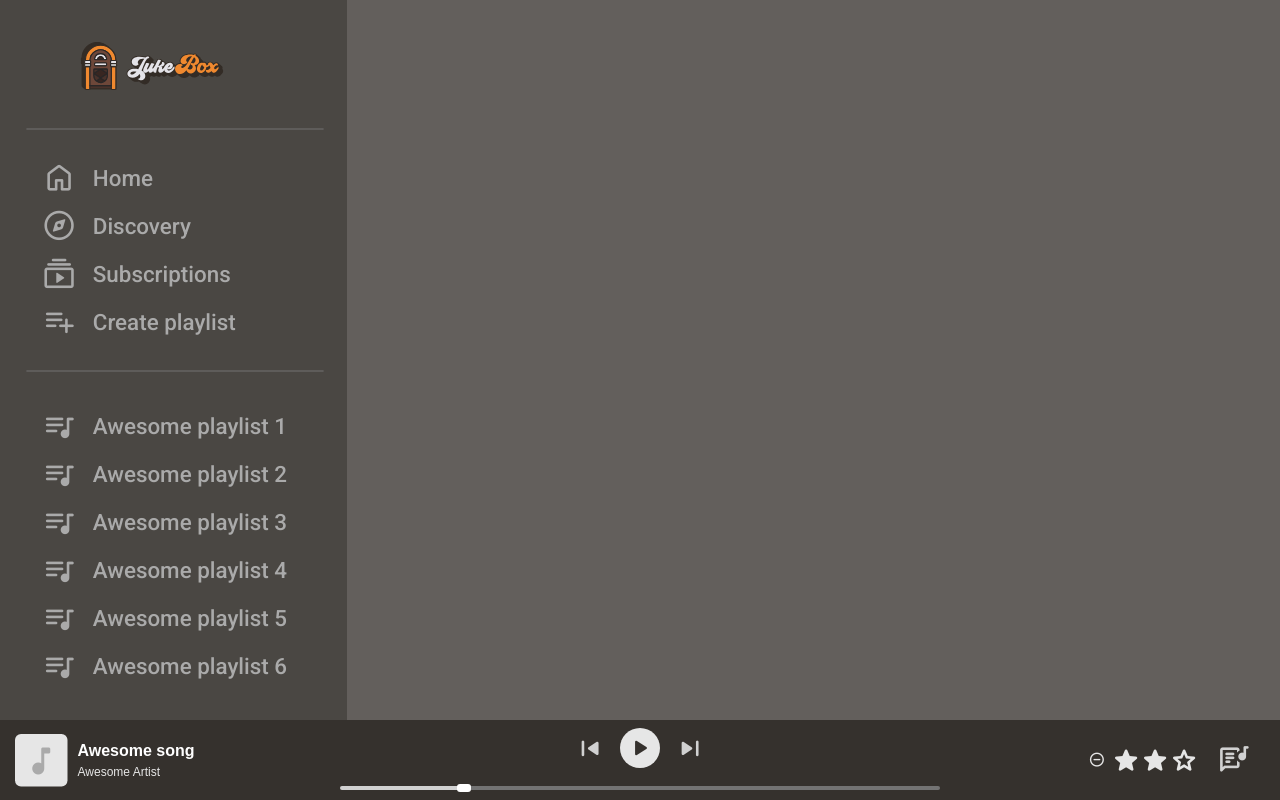
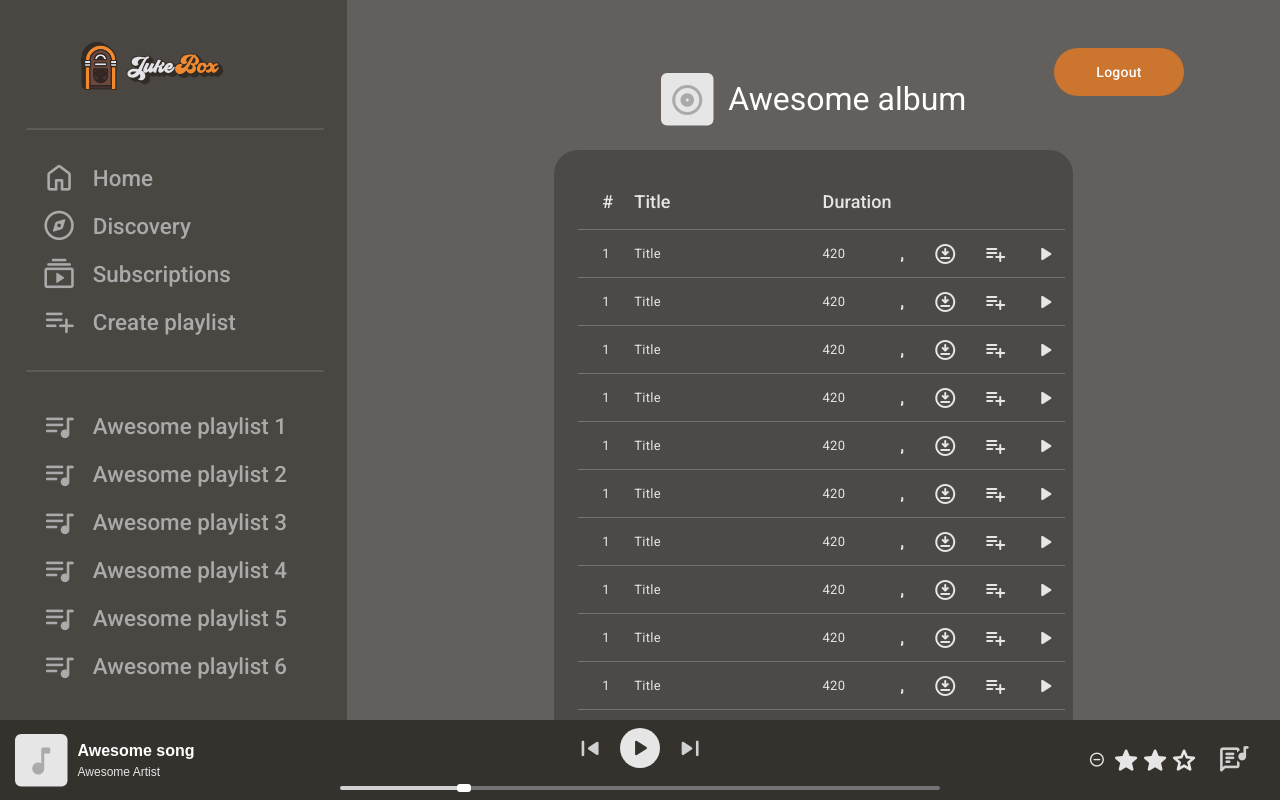
Before and after one commit to lukascobbler/ruo-jukebox, an Angular app in the folder front-end/: page /album/1 in a window 1280 px wide. Before the commit this address led to /. Built offline with nearby package versions, Linux system fonts and the light colour scheme.

Commit message:
feature: added user individual album page

```diff
--- a/front-end/src/app/app.routes.ts
+++ b/front-end/src/app/app.routes.ts
@@ -3,10 +3,12 @@ import {HomeComponent} from './components/user/home/home.component';
 import {GenresComponent} from './components/user/discovery/genres/genres.component';
 import {MusicContentComponent} from './components/user/discovery/music-content/music-content.component';
 import {SubscriptionsComponent} from './components/user/subscriptions/subscriptions.component';
+import {AlbumComponent} from './components/user/entity-pages/album/album.component';
 
 export const routes: Routes = [
   {path: "home", component: HomeComponent},
   {path: "discovery", component: GenresComponent},
   {path: "genre/:id", component: MusicContentComponent},
+  {path: "album/:id", component: AlbumComponent},
   {path: "subscriptions", component: SubscriptionsComponent}
 ];
--- a/front-end/src/app/components/user/dialogs/create-playlist/create-playlist-dialog.component.ts
+++ b/front-end/src/app/components/user/dialogs/create-playlist/create-playlist-dialog.component.ts
@@ -1,8 +1,6 @@
 import { Component } from '@angular/core';
 import {MatFormField, MatLabel} from "@angular/material/form-field";
 import {MatIconButton} from "@angular/material/button";
-import {MatOption} from "@angular/material/core";
-import {MatSelect} from "@angular/material/select";
 import {MatDialogRef} from '@angular/material/dialog';
 import {MatInput} from '@angular/material/input';
 
--- a/front-end/src/app/components/user/entity-pages/album/album.component.html
+++ b/front-end/src/app/components/user/entity-pages/album/album.component.html
@@ -1 +1,11 @@
-<p>album works!</p>
+<div class="container">
+  <button class="logout-button yellow-button">Logout</button>
+
+  <div class="album">
+    <div class="text-and-image">
+      <app-box-missing-icon-small [icon_name]="'album'" />
+      <p class="big-text">{{ album.name }}</p>
+    </div>
+    <app-song-table class="song-table" [recommendedSongsDataSource]="[]" [showNumber]="true" [showAlbum]="false" />
+  </div>
+</div>
--- a/front-end/src/app/components/user/entity-pages/album/album.component.scss
+++ b/front-end/src/app/components/user/entity-pages/album/album.component.scss
@@ -0,0 +1,28 @@
+@import "colors";
+@import "buttons";
+
+.container {
+  padding: 3rem 6rem;
+  position: relative;
+}
+
+.big-text {
+  color: $white;
+  font-size: xx-large;
+}
+
+.album {
+  display: flex;
+  align-items: center;
+  flex-direction: column;
+}
+
+.song-table {
+  width: 70%;
+}
+
+.text-and-image {
+  display: flex;
+  gap: 15px;
+  align-items: center;
+}
--- a/front-end/src/app/components/user/entity-pages/album/album.component.ts
+++ b/front-end/src/app/components/user/entity-pages/album/album.component.ts
@@ -1,12 +1,20 @@
-import { Component } from '@angular/core';
+import {Component, OnInit} from '@angular/core';
+import {SongTableComponent} from "../../song-table/song-table.component";
+import {Album} from '../../../../models/Album';
+import {
+  BoxMissingIconSmallComponent
+} from '../../../common/missing-icons/box/missing-icon-small/box-missing-icon-small.component';
 
 @Component({
   selector: 'app-album',
   standalone: true,
-  imports: [],
+  imports: [
+    SongTableComponent,
+    BoxMissingIconSmallComponent
+  ],
   templateUrl: './album.component.html',
   styleUrl: './album.component.scss'
 })
 export class AlbumComponent {
-
+  album: Album = {id: '', name: 'Awesome album', artist: 'Awesome artist'};
 }
--- a/front-end/src/app/components/user/home/home.component.html
+++ b/front-end/src/app/components/user/home/home.component.html
@@ -36,7 +36,6 @@
     <app-song-table
       class="song-table"
       [recommendedSongsDataSource]="[]"
-      [showNumber]="true"
     ></app-song-table>
   </div>
 </div>
--- a/front-end/src/app/components/user/song-table/song-table.component.html
+++ b/front-end/src/app/components/user/song-table/song-table.component.html
@@ -2,41 +2,78 @@
   <mat-table [dataSource]="recommendedSongsDataSource">
     <ng-container *ngIf="showNumber" matColumnDef="no">
       <mat-header-cell class="no" *matHeaderCellDef>#</mat-header-cell>
-      <mat-cell class="no" *matCellDef="let song">
-        {{ song.no }}
-      </mat-cell>
+      <mat-cell class="no" *matCellDef="let song">{{ song.no }}</mat-cell>
     </ng-container>
 
     <ng-container matColumnDef="title">
-      <mat-header-cell class="title" *matHeaderCellDef>Title</mat-header-cell>
-      <mat-cell class="title" *matCellDef="let song">
+      <mat-header-cell
+        class="title"
+        [ngClass]="{
+        'no-album': showNumber && !showAlbum,
+        'only-title': !showNumber && !showAlbum
+      }"
+        *matHeaderCellDef>
+        Title
+      </mat-header-cell>
+      <mat-cell
+        class="title"
+        [ngClass]="{
+        'no-album': showNumber && !showAlbum,
+        'only-title': !showNumber && !showAlbum
+      }"
+        *matCellDef="let song">
         {{ song.title }}
       </mat-cell>
     </ng-container>
 
-    <ng-container matColumnDef="album">
+    <ng-container *ngIf="showAlbum" matColumnDef="album">
       <mat-header-cell class="album" *matHeaderCellDef>Album</mat-header-cell>
-      <mat-cell class="album" *matCellDef="let song">
-        {{ song.album }}
-      </mat-cell>
+      <mat-cell class="album" *matCellDef="let song">{{ song.album }}</mat-cell>
     </ng-container>
 
     <ng-container matColumnDef="duration">
-      <mat-header-cell class="duration" *matHeaderCellDef>Duration</mat-header-cell>
-      <mat-cell class="duration" *matCellDef="let song">
+      <mat-header-cell
+        class="duration"
+        [ngClass]="{
+        'no-album': showNumber && !showAlbum,
+        'only-title': !showNumber && !showAlbum
+      }"
+        *matHeaderCellDef>
+        Duration
+      </mat-header-cell>
+      <mat-cell
+        class="duration"
+        [ngClass]="{
+        'no-album': showNumber && !showAlbum,
+        'only-title': !showNumber && !showAlbum
+      }"
+        *matCellDef="let song">
         {{ song.duration }}
       </mat-cell>
     </ng-container>
 
     <ng-container matColumnDef="actions">
-      <mat-header-cell class="actions" [ngClass]="{ 'actions-narrow': showNumber, 'actions-wide': !showNumber }" *matHeaderCellDef></mat-header-cell>
-      <mat-cell class="actions" [ngClass]="{ 'actions-narrow': showNumber, 'actions-wide': !showNumber }" *matCellDef="let song">
-        <button mat-icon-button>
-          <span class="material-symbols-rounded">download</span>
-        </button>
-        <button mat-icon-button>
-          <span class="material-symbols-rounded">download_for_offline</span>
-        </button>
+      <mat-header-cell
+        class="actions"
+        [ngClass]="{
+        'actions-narrow': showNumber && showAlbum,
+        'actions-no-album-narrow': showNumber && !showAlbum,
+        'actions-wide': !showNumber && showAlbum,
+        'actions-only-title': !showNumber && !showAlbum
+      }"
+        *matHeaderCellDef>
+      </mat-header-cell>
+      <mat-cell
+        class="actions"
+        [ngClass]="{
+        'actions-narrow': showNumber && showAlbum,
+        'actions-no-album-narrow': showNumber && !showAlbum,
+        'actions-wide': !showNumber && showAlbum,
+        'actions-only-title': !showNumber && !showAlbum
+      }"
+        *matCellDef="let song">
+        <button mat-icon-button><span class="material-symbols-rounded">download</span></button>
+        <button mat-icon-button><span class="material-symbols-rounded">download_for_offline</span></button>
         <button (click)="addToPlaylist(song)" mat-icon-button>
           <span class="material-symbols-rounded">playlist_add</span>
         </button>
--- a/front-end/src/app/components/user/song-table/song-table.component.scss
+++ b/front-end/src/app/components/user/song-table/song-table.component.scss
@@ -17,32 +17,58 @@
   padding: 0;
 }
 
+/* case 1: both "no" and "album" present */
 mat-header-cell.no,
 mat-cell.no {
   flex: 0 0 5%;
 }
-
 mat-header-cell.title,
 mat-cell.title {
   flex: 0 0 30%;
 }
-
 mat-header-cell.album,
 mat-cell.album {
   flex: 0 0 30%;
 }
-
 mat-header-cell.duration,
 mat-cell.duration {
   flex: 0 0 10%;
 }
-
 mat-header-cell.actions-narrow,
 mat-cell.actions-narrow {
   flex: 0 0 25%;
 }
 
+/* case 2: "no" present, but no album */
+mat-header-cell.title.no-album,
+mat-cell.title.no-album {
+  flex: 0 0 40%;
+}
+mat-header-cell.duration.no-album,
+mat-cell.duration.no-album {
+  flex: 0 0 20%;
+}
+mat-header-cell.actions-no-album-narrow,
+mat-cell.actions-no-album-narrow {
+  flex: 0 0 35%;
+}
+
+/* case 3: no "no", album present → actions-wide already exists */
 mat-header-cell.actions-wide,
 mat-cell.actions-wide {
   flex: 0 0 30%;
 }
+
+/* case 4: no "no" and no "album" */
+mat-header-cell.title.only-title,
+mat-cell.title.only-title {
+  flex: 0 0 45%;
+}
+mat-header-cell.duration.only-title,
+mat-cell.duration.only-title {
+  flex: 0 0 25%;
+}
+mat-header-cell.actions-only-title,
+mat-cell.actions-only-title {
+  flex: 0 0 30%;
+}
--- a/front-end/src/app/components/user/song-table/song-table.component.ts
+++ b/front-end/src/app/components/user/song-table/song-table.component.ts
@@ -38,6 +38,7 @@ import {AddToPlaylistDialogComponent} from '../dialogs/add-to-playlist/add-to-pl
 export class SongTableComponent implements OnInit {
   @Input() recommendedSongsDataSource: Song[] = [];
   @Input() showNumber = true;
+  @Input() showAlbum = true;
 
   displayedColumns: string[] = [];
 
@@ -46,10 +47,16 @@ export class SongTableComponent implements OnInit {
 
   ngOnInit(): void {
     if (this.showNumber) {
-      this.displayedColumns = ['no', 'title', 'album', 'duration', 'actions']
-    } else {
-      this.displayedColumns = ['title', 'album', 'duration', 'actions']
+      this.displayedColumns.push('no');
     }
+    this.displayedColumns.push('title');
+
+    if (this.showAlbum) {
+      this.displayedColumns.push('album');
+    }
+
+    this.displayedColumns.push('duration');
+    this.displayedColumns.push('actions');
 
     this.recommendedSongsDataSource = [
       { id: '', no: 1, title: 'Title', album: 'Album', albumId: '', duration: 420 },
```
